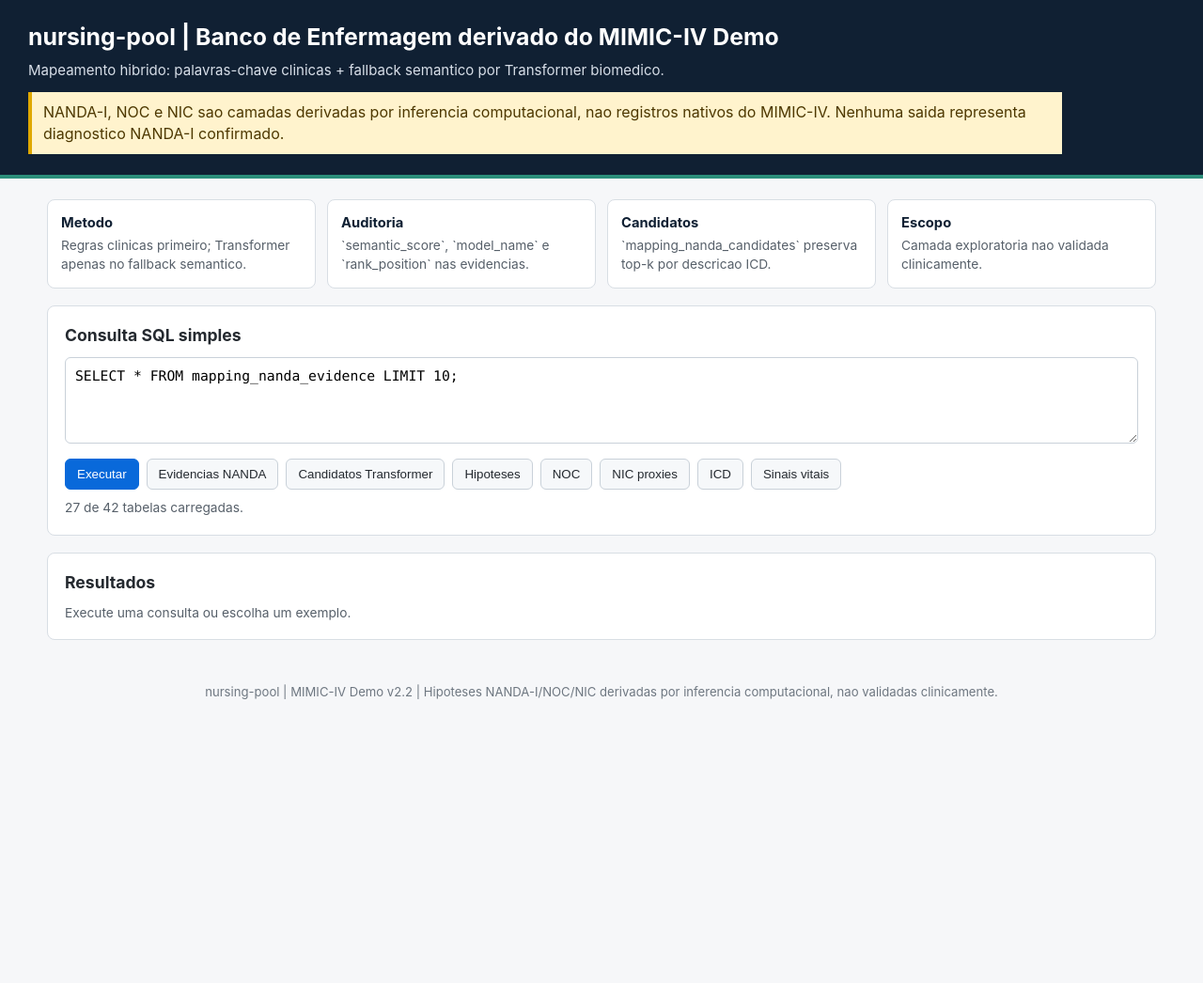
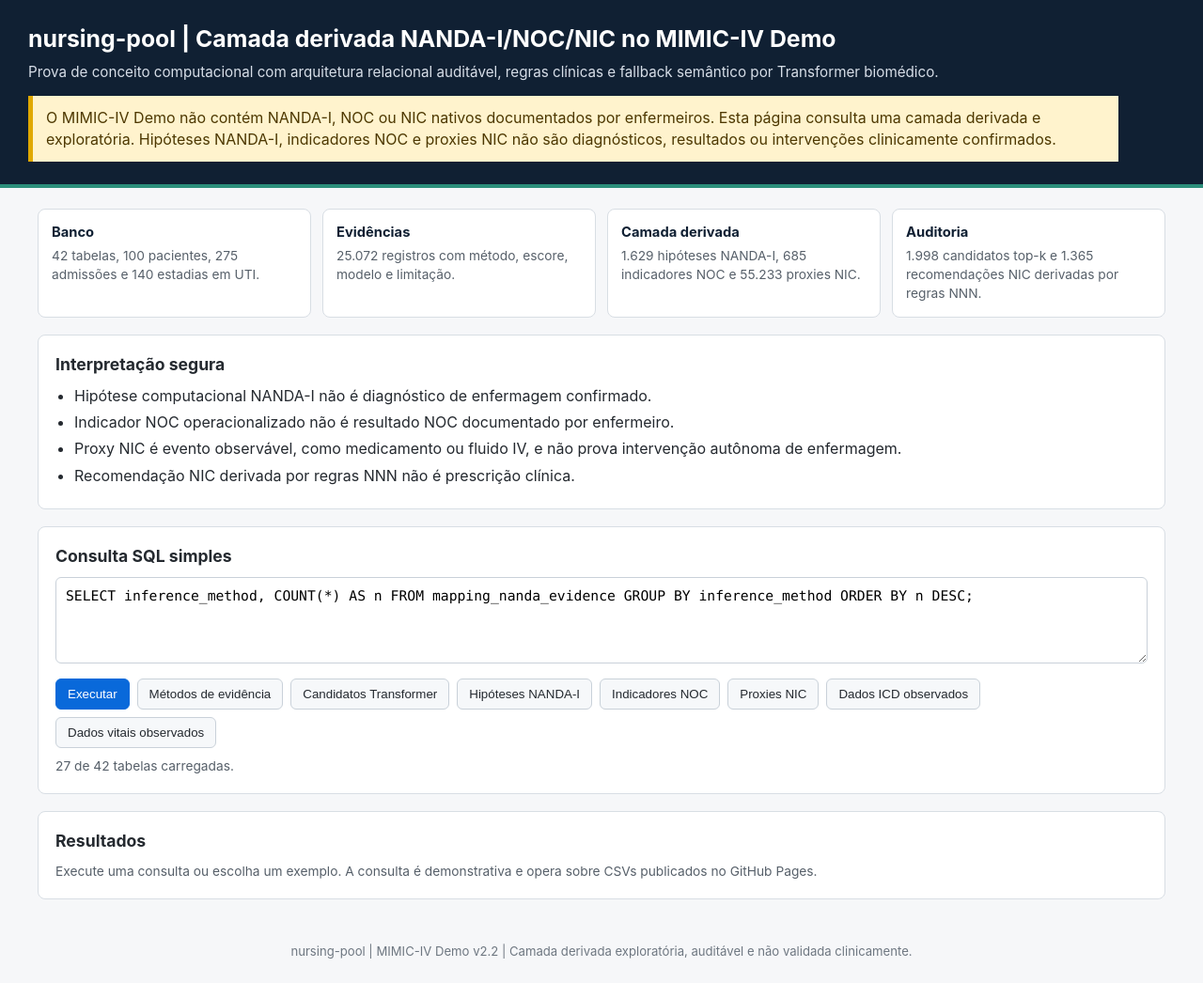
Before and after one commit to santosry/nursing-pool, a plain HTML site: page docs/index.html in a window 1280 px wide. Shown: the whole page at 94% size. Before the commit the page ends 800 px from the top, so only its background shows below. Drawn offline with Linux system fonts and the light colour scheme; no server answers.

Commit message:
Align public docs with publishable nursing terminology

```diff
--- a/docs/index.html
+++ b/docs/index.html
@@ -3,21 +3,23 @@
 <head>
   <meta charset="UTF-8">
   <meta name="viewport" content="width=device-width, initial-scale=1.0">
-  <title>nursing-pool | Banco de Enfermagem</title>
+  <title>nursing-pool | Camada derivada NANDA-I/NOC/NIC</title>
   <style>
     *{box-sizing:border-box;margin:0;padding:0}
     body{font-family:-apple-system,BlinkMacSystemFont,"Segoe UI",Roboto,Arial,sans-serif;background:#f6f7f9;color:#24292f;line-height:1.45}
-    header{background:#102033;color:#fff;padding:22px 30px;border-bottom:4px solid #2c8f7b}
+    header{background:#102033;color:#fff;padding:24px 30px;border-bottom:4px solid #2c8f7b}
     header h1{font-size:1.55rem;font-weight:700}
-    header p{margin-top:6px;color:#d7dee8;font-size:.94rem}
-    .method-note{margin-top:12px;padding:10px 12px;background:#fff3cd;color:#4d3800;border-left:4px solid #e0a800;max-width:1100px}
-    main{max-width:1220px;margin:22px auto;padding:0 20px}
-    .summary{display:grid;grid-template-columns:repeat(auto-fit,minmax(210px,1fr));gap:12px;margin-bottom:18px}
+    header p{margin-top:6px;color:#d7dee8;font-size:.95rem}
+    .method-note{margin-top:14px;padding:12px 14px;background:#fff3cd;color:#4d3800;border-left:5px solid #e0a800;max-width:1160px}
+    main{max-width:1240px;margin:22px auto;padding:0 20px}
+    .summary{display:grid;grid-template-columns:repeat(auto-fit,minmax(220px,1fr));gap:12px;margin-bottom:18px}
     .card{background:#fff;border:1px solid #d8dee4;border-radius:8px;padding:14px}
     .card strong{display:block;color:#102033;font-size:.92rem}
     .card span{display:block;margin-top:4px;color:#57606a;font-size:.86rem}
-    .query-box,.results{background:#fff;border:1px solid #d8dee4;border-radius:8px;padding:18px;margin-bottom:18px}
+    .query-box,.results,.safe{background:#fff;border:1px solid #d8dee4;border-radius:8px;padding:18px;margin-bottom:18px}
     h2{font-size:1.1rem;margin-bottom:10px}
+    ul{padding-left:20px}
+    li{margin:5px 0}
     textarea{width:100%;min-height:92px;font-family:Consolas,Monaco,monospace;font-size:.92rem;padding:10px;border:1px solid #c9d1d9;border-radius:6px;resize:vertical}
     .buttons{display:flex;gap:8px;flex-wrap:wrap;margin-top:10px}
     button{border:1px solid #c9d1d9;border-radius:6px;background:#f6f8fa;color:#24292f;padding:8px 12px;cursor:pointer}
@@ -35,45 +37,55 @@
 </head>
 <body>
   <header>
-    <h1>nursing-pool | Banco de Enfermagem derivado do MIMIC-IV Demo</h1>
-    <p>Mapeamento hibrido: palavras-chave clinicas + fallback semantico por Transformer biomedico.</p>
+    <h1>nursing-pool | Camada derivada NANDA-I/NOC/NIC no MIMIC-IV Demo</h1>
+    <p>Prova de conceito computacional com arquitetura relacional auditável, regras clínicas e fallback semântico por Transformer biomédico.</p>
     <div class="method-note">
-      NANDA-I, NOC e NIC sao camadas derivadas por inferencia computacional, nao registros nativos do MIMIC-IV. Nenhuma saida representa diagnostico NANDA-I confirmado.
+      O MIMIC-IV Demo não contém NANDA-I, NOC ou NIC nativos documentados por enfermeiros. Esta página consulta uma camada derivada e exploratória. Hipóteses NANDA-I, indicadores NOC e proxies NIC não são diagnósticos, resultados ou intervenções clinicamente confirmados.
     </div>
   </header>
 
   <main>
     <section class="summary">
-      <div class="card"><strong>Metodo</strong><span>Regras clinicas primeiro; Transformer apenas no fallback semantico.</span></div>
-      <div class="card"><strong>Auditoria</strong><span>`semantic_score`, `model_name` e `rank_position` nas evidencias.</span></div>
-      <div class="card"><strong>Candidatos</strong><span>`mapping_nanda_candidates` preserva top-k por descricao ICD.</span></div>
-      <div class="card"><strong>Escopo</strong><span>Camada exploratoria nao validada clinicamente.</span></div>
+      <div class="card"><strong>Banco</strong><span>42 tabelas, 100 pacientes, 275 admissões e 140 estadias em UTI.</span></div>
+      <div class="card"><strong>Evidências</strong><span>25.072 registros com método, escore, modelo e limitação.</span></div>
+      <div class="card"><strong>Camada derivada</strong><span>1.629 hipóteses NANDA-I, 685 indicadores NOC e 55.233 proxies NIC.</span></div>
+      <div class="card"><strong>Auditoria</strong><span>1.998 candidatos top-k e 1.365 recomendações NIC derivadas por regras NNN.</span></div>
+    </section>
+
+    <section class="safe">
+      <h2>Interpretação segura</h2>
+      <ul>
+        <li>Hipótese computacional NANDA-I não é diagnóstico de enfermagem confirmado.</li>
+        <li>Indicador NOC operacionalizado não é resultado NOC documentado por enfermeiro.</li>
+        <li>Proxy NIC é evento observável, como medicamento ou fluido IV, e não prova intervenção autônoma de enfermagem.</li>
+        <li>Recomendação NIC derivada por regras NNN não é prescrição clínica.</li>
+      </ul>
     </section>
 
     <section class="query-box">
       <h2>Consulta SQL simples</h2>
-      <textarea id="sql">SELECT * FROM mapping_nanda_evidence LIMIT 10;</textarea>
+      <textarea id="sql">SELECT inference_method, COUNT(*) AS n FROM mapping_nanda_evidence GROUP BY inference_method ORDER BY n DESC;</textarea>
       <div class="buttons">
         <button class="primary" onclick="execQuery()">Executar</button>
-        <button onclick="example(1)">Evidencias NANDA</button>
+        <button onclick="example(1)">Métodos de evidência</button>
         <button onclick="example(2)">Candidatos Transformer</button>
-        <button onclick="example(3)">Hipoteses</button>
-        <button onclick="example(4)">NOC</button>
-        <button onclick="example(5)">NIC proxies</button>
-        <button onclick="example(6)">ICD</button>
-        <button onclick="example(7)">Sinais vitais</button>
+        <button onclick="example(3)">Hipóteses NANDA-I</button>
+        <button onclick="example(4)">Indicadores NOC</button>
+        <button onclick="example(5)">Proxies NIC</button>
+        <button onclick="example(6)">Dados ICD observados</button>
+        <button onclick="example(7)">Dados vitais observados</button>
       </div>
       <div class="info" id="info">Carregando CSVs...</div>
     </section>
 
     <section class="results" id="results">
       <h2>Resultados</h2>
-      <p class="info">Execute uma consulta ou escolha um exemplo.</p>
+      <p class="info">Execute uma consulta ou escolha um exemplo. A consulta é demonstrativa e opera sobre CSVs publicados no GitHub Pages.</p>
     </section>
   </main>
 
   <footer>
-    nursing-pool | MIMIC-IV Demo v2.2 | Hipoteses NANDA-I/NOC/NIC derivadas por inferencia computacional, nao validadas clinicamente.
+    nursing-pool | MIMIC-IV Demo v2.2 | Camada derivada exploratória, auditável e não validada clinicamente.
   </footer>
 
   <script>
@@ -149,12 +161,12 @@
       const target = tableFromSql(sql);
       const panel = document.querySelector("#results");
       if(!target){
-        panel.innerHTML = '<div class="error">Use uma consulta no formato SELECT * FROM nome_da_tabela LIMIT 10.</div>';
+        panel.innerHTML = '<div class="error">Use uma consulta no formato SELECT ... FROM nome_da_tabela LIMIT 10.</div>';
         return;
       }
       const table = Object.keys(DB).find(name => name.toLowerCase() === target);
       if(!table){
-        panel.innerHTML = `<div class="error">Tabela "${target}" nao encontrada. Disponiveis: ${Object.keys(DB).sort().join(", ")}</div>`;
+        panel.innerHTML = `<div class="error">Tabela "${target}" não encontrada. Disponíveis: ${Object.keys(DB).sort().join(", ")}</div>`;
         return;
       }
       const rows = DB[table].rows.slice(0, limitFromSql(sql));
@@ -172,12 +184,12 @@
 
     function example(id){
       const examples = {
-        1: "SELECT subject_id, hadm_id, nanda_domain, semantic_score, inference_method, model_name, rank_position FROM mapping_nanda_evidence LIMIT 20;",
-        2: "SELECT icd_code, icd_description, candidate_domain, similarity_score, rank_position, model_name, accepted_as_top1 FROM mapping_nanda_candidates LIMIT 20;",
-        3: "SELECT nanda_domain, status, best_semantic_score, inference_method FROM fact_nanda_hypothesis LIMIT 20;",
+        1: "SELECT inference_method, COUNT(*) AS n FROM mapping_nanda_evidence GROUP BY inference_method ORDER BY n DESC;",
+        2: "SELECT icd_code, icd_description, candidate_domain, similarity_score, rank_position, model_name FROM mapping_nanda_candidates WHERE accepted_as_top1 = 1 LIMIT 20;",
+        3: "SELECT nanda_domain, status, best_semantic_score, inference_method, limitation FROM fact_nanda_hypothesis LIMIT 20;",
         4: "SELECT noc_label, indicator, baseline_value, followup_value, limitation FROM fact_noc_measurement LIMIT 20;",
         5: "SELECT nic_label_proxy, action_type, limitation FROM fact_nic_observed_proxy LIMIT 20;",
-        6: "SELECT * FROM diagnoses_icd LIMIT 20;",
+        6: "SELECT subject_id, hadm_id, icd_code, icd_version, seq_num FROM diagnoses_icd LIMIT 20;",
         7: "SELECT subject_id, hadm_id, itemid, valuenum FROM chartevents LIMIT 20;"
       };
       document.querySelector("#sql").value = examples[id] || "";
```
Also changed, not shown: 3 other files.
